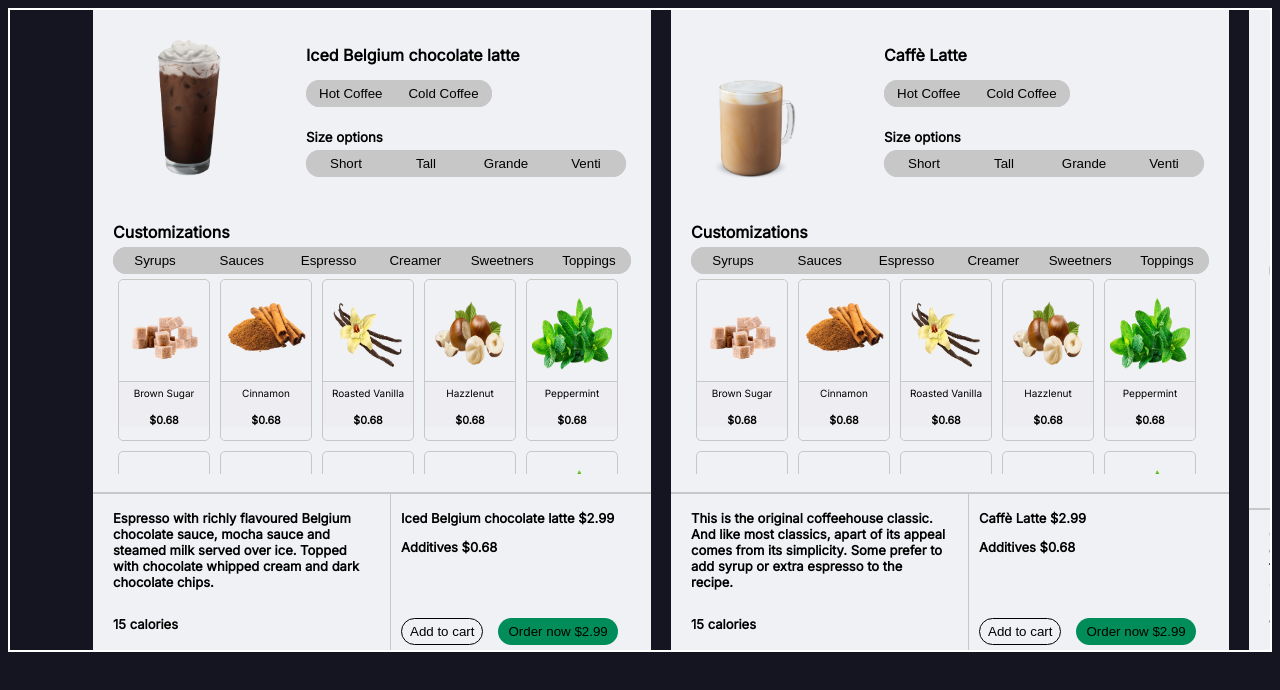
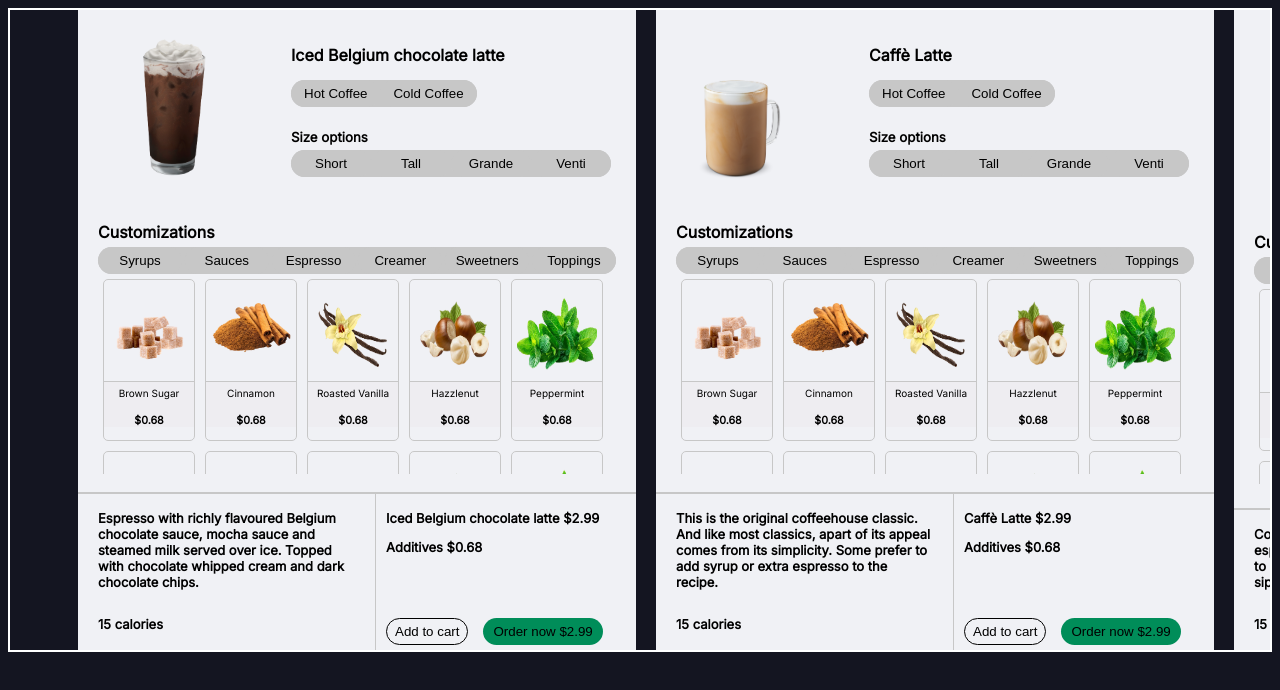
Before and after one commit to PrakharAgrawal031/starbucks_components, a React (Vite) app: page / in a window 1280 px wide. Shown: the top 690 px of the page. Built offline with nearby package versions, Linux system fonts and the light colour scheme.

Commit message:
trial padding v5

```diff
--- a/src/components/detailed_recipe/recipe_card.css
+++ b/src/components/detailed_recipe/recipe_card.css
@@ -12,7 +12,7 @@
     justify-content: center;
     align-items: center;
     overflow-x:auto;
-    padding: 0px 30px 0px 630px;
+    padding: 0px 30px 0px 600px;
 }
 
 .recipe_card::-webkit-scrollbar{
```
